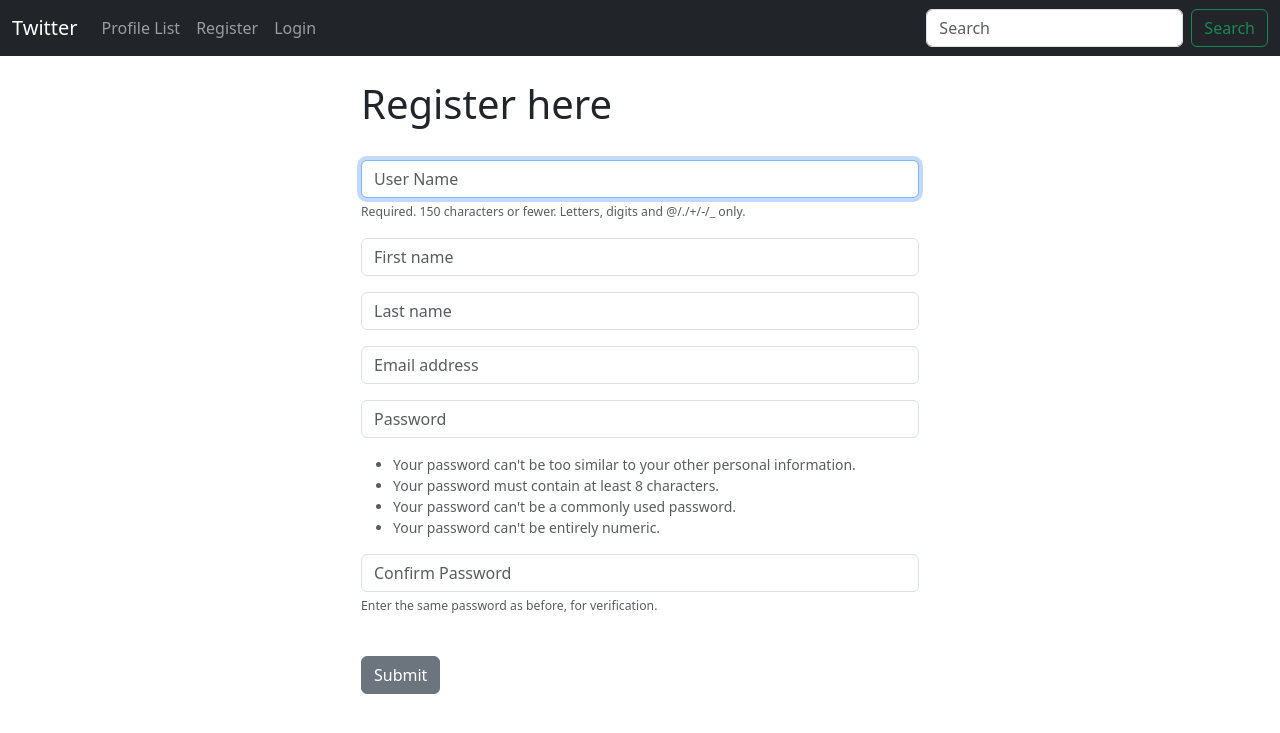
After one commit to miteshtiwary123/twitter_clone, a Django app: page /register/ in a window 1280 px wide. The commit adds this page. Shown: the top 733 px of the page. Run offline with Django 4.2, Linux system fonts and the light colour scheme.

Commit message:
Registration page created

```diff
--- a/twitter/forms.py
+++ b/twitter/forms.py
@@ -1,5 +1,8 @@
+from typing import Any
 from django import forms
 from .models import Tweet
+from django.contrib.auth.forms import UserCreationForm
+from django.contrib.auth.models import User
 
 
 class TweetForm(forms.ModelForm):
@@ -16,3 +19,31 @@ class TweetForm(forms.ModelForm):
     class Meta:
         model = Tweet
         exclude = ("user",)
+
+
+class SignUpform(UserCreationForm):
+    email = forms.EmailField(label='', widget=forms.TextInput(attrs={'class':'form-control', 'placeholder':'Email address'}))
+    first_name = forms.CharField(label='', max_length=100, widget=forms.TextInput(attrs={'class':'form-control', 'placeholder':'First name'}))
+    last_name = forms.CharField(label='', max_length=100, widget=forms.TextInput(attrs={'class':'form-control', 'placeholder':'Last name'}))
+
+    class Meta:
+        model = User
+        fields = ('username', 'first_name', 'last_name', 'email', 'password1', 'password2')
+
+    def __init__(self, *args, **kwargs):
+        super(SignUpform, self).__init__(*args, **kwargs)
+
+        self.fields['username'].widget.attrs['class'] = 'form-control'
+        self.fields['username'].widget.attrs['placeholder'] = 'User Name'
+        self.fields['username'].label = ''
+        self.fields['username'].help_text = '<span class="form-text text-muted"><small>Required. 150 characters or fewer. Letters, digits and @/./+/-/_ only.</small></span>'
+
+        self.fields['password1'].widget.attrs['class'] = 'form-control'
+        self.fields['password1'].widget.attrs['placeholder'] = 'Password'
+        self.fields['password1'].label = ''
+        self.fields['password1'].help_text = '<ul class="form-text text-muted small"><li>Your password can\'t be too similar to your other personal information.</li><li>Your password must contain at least 8 characters.</li><li>Your password can\'t be a commonly used password.</li><li>Your password can\'t be entirely numeric.</li></ul>'
+
+        self.fields['password2'].widget.attrs['class'] = 'form-control'
+        self.fields['password2'].widget.attrs['placeholder'] = 'Confirm Password'
+        self.fields['password2'].label = ''
+        self.fields['password2'].help_text = '<span class="form-text text-muted"><small>Enter the same password as before, for verification.</small></span>'
--- a/twitter/templates/login.html
+++ b/twitter/templates/login.html
@@ -8,7 +8,7 @@
         <div class="col-md-6 offset-md-3">
         <h1>Login</h1><br/>
 
-        <form method='POST' action="{% url 'login' %}"">
+        <form method='POST' action="{% url 'login' %}">
             {% csrf_token %}
             <div class="mb-3">
             <input type="text" class="form-control" name="username" placeholder="Enter your username"><br/>
--- a/twitter/templates/navbar.html
+++ b/twitter/templates/navbar.html
@@ -18,6 +18,9 @@
           </li>
           {% else %}
           <li class="nav-item">
+            <a class="nav-link" href="{% url 'register' %}">Register</a>
+          </li>
+          <li class="nav-item">
             <a class="nav-link" href="{% url 'login' %}">Login</a>
           </li>
           {% endif %}
--- /dev/null
+++ b/twitter/templates/register.html
@@ -0,0 +1,15 @@
+{% extends 'base.html' %}
+{% block content %}
+
+<div class="col-md-6 offset-md-3">
+<h1>Register here</h1>
+<br/>
+
+    <form method='POST' action="">
+        {% csrf_token %}
+        {{form.as_p}}
+        <br/>
+        <button type="submit" class="btn btn-secondary">Submit</button>
+    </form>
+</div>
+{% endblock content %}
--- a/twitter/urls.py
+++ b/twitter/urls.py
@@ -7,4 +7,5 @@ urlpatterns = [
     path('profile/<int:pk>', views.profile, name='profile'),
     path('login/', views.login_user, name='login'),
     path('logout', views.logout_user, name='logout'),
+    path('register/', views.register_user, name='register'),
 ]
--- a/twitter/views.py
+++ b/twitter/views.py
@@ -1,8 +1,10 @@
 from django.shortcuts import render, redirect
 from django.contrib import messages
 from .models import Profile, Tweet
-from .forms import TweetForm
+from .forms import TweetForm, SignUpform
 from django.contrib.auth import authenticate, login, logout
+from django.contrib.auth.forms import UserCreationForm
+from django import forms
 
 def home(request):
     if request.user.is_authenticated:
@@ -71,3 +73,22 @@ def logout_user(request):
     logout(request)
     messages.success(request,('You are logged out successfully..'))
     return redirect('home')
+
+def register_user(request):
+    form = SignUpform()
+    if request.method == 'POST':
+        form = SignUpform(request.POST)
+        if form.is_valid():
+            form.save()
+            username = form.cleaned_data['username']
+            password = form.cleaned_data['password1']
+            # first_name = form.cleaned_data['first_name']
+            # last_name = form.cleaned_data['last_name']
+            # email = form.cleaned_data['email']
+            # Log in user
+            user = authenticate(username=username, password=password)
+            login(request, user)
+            messages.success(request, ("You have been registered successfully. welcome!"))
+            return redirect('home')
+
+    return render(request, 'register.html', {"form":form})
```
Also changed, not shown: db.sqlite3.
